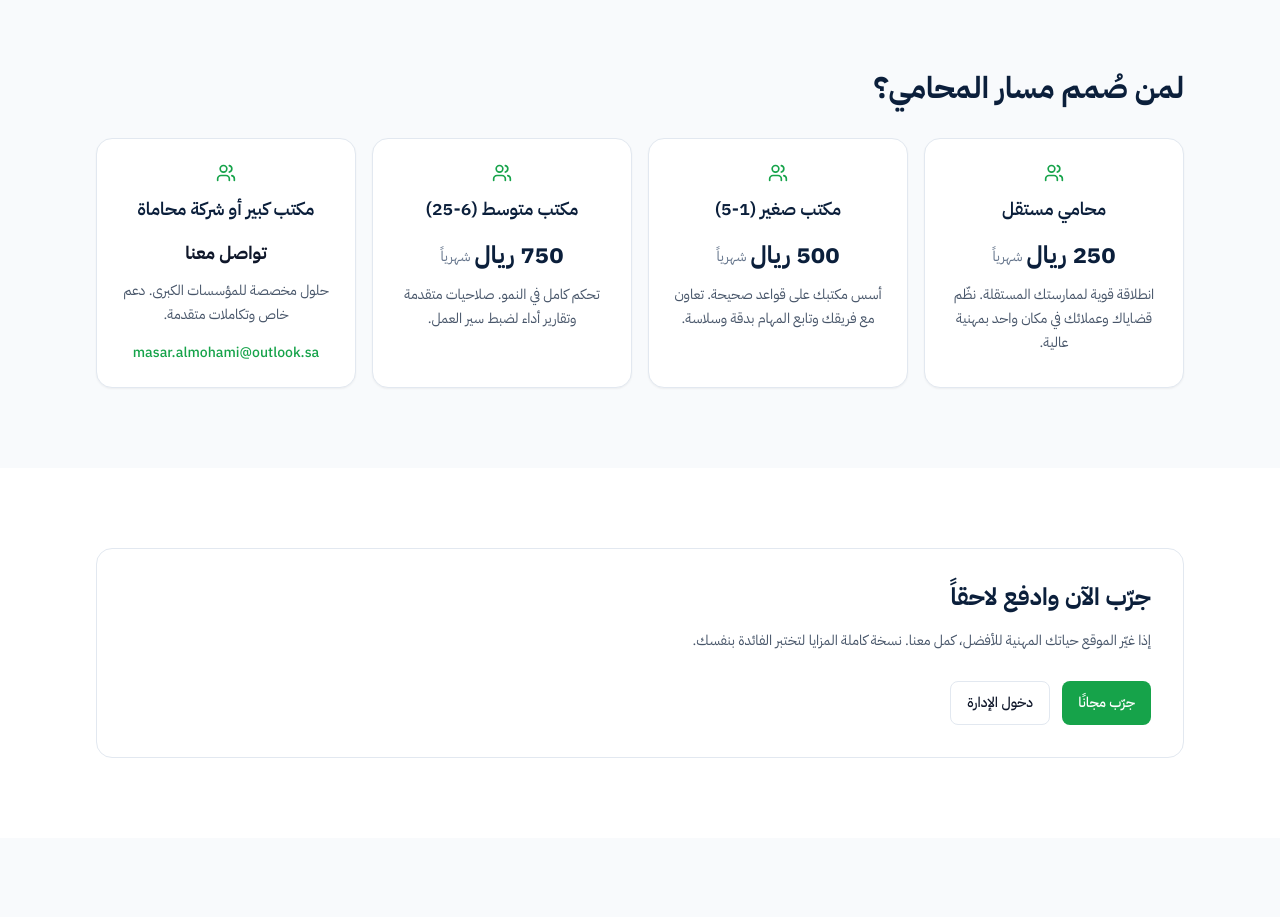
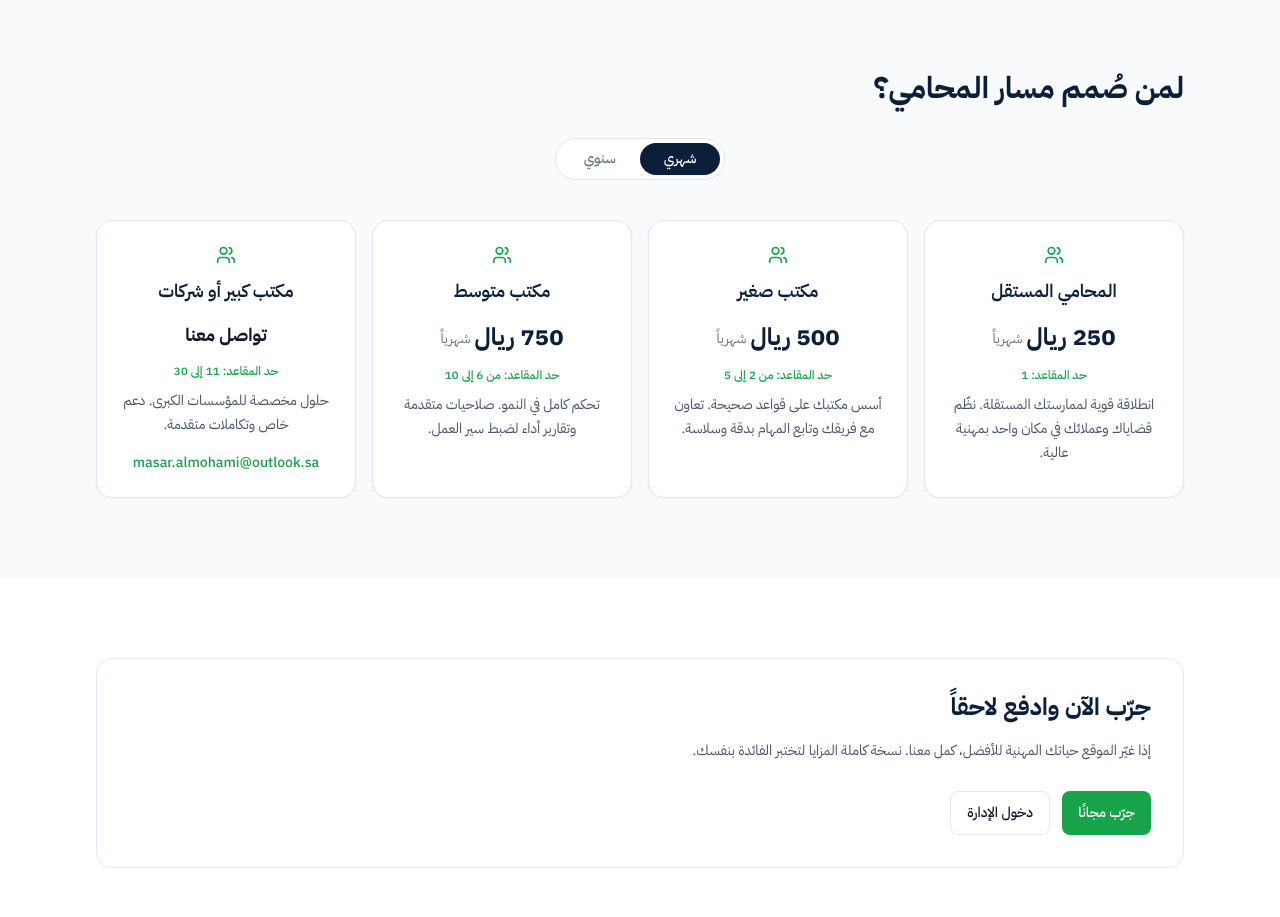
Before and after one commit to al7rbi1293-afk/Masaralmohamiv1, a Next.js app in the folder apps/web/: page / in a window 1280 px wide. Shown: the part 3900-4817 px from the top of the page. Built offline with nearby package versions, Linux system fonts and the light colour scheme; no server answers.

Commit message:
feat: update subscription pricing, team sizes, and add monthly/annual toggle UI

```diff
--- a/apps/web/app/page.tsx
+++ b/apps/web/app/page.tsx
@@ -16,7 +16,7 @@ import { StartTrialForm } from '@/components/sections/start-trial-form';
 import { buttonVariants } from '@/components/ui/button';
 import { Container } from '@/components/ui/container';
 import { Section } from '@/components/ui/section';
-import { SUBSCRIPTION_PRICING_CARDS } from '@/lib/subscription-pricing';
+import { PricingToggleCards } from '@/components/sections/pricing-toggle-cards';
 import { getPublicSiteUrl } from '@/lib/env';
 
 const siteUrl = getPublicSiteUrl();
@@ -298,56 +298,7 @@ export default function HomePage() {
       </Section>
 
       <Section title="لمن صُمم مسار المحامي؟">
-        <div className="grid gap-4 md:grid-cols-2 lg:grid-cols-4">
-          {SUBSCRIPTION_PRICING_CARDS.map((item) => {
-            const CardContent = (
-              <article
-                className={`h-full rounded-xl2 border border-brand-border bg-white p-6 text-center shadow-sm transition-all hover:shadow-md dark:border-slate-700 dark:bg-slate-900 ${item.action !== 'contact' ? 'cursor-pointer hover:border-brand-emerald/50' : ''}`}
-              >
-                <Users className="mx-auto text-brand-emerald" size={20} />
-                <h3 className="mt-3 text-lg font-semibold text-brand-navy dark:text-slate-100">{item.title}</h3>
-
-                <div className="mt-4 flex items-end justify-center gap-1">
-                  <span className={`text-2xl font-bold ${item.action === 'contact' ? 'text-lg' : 'text-brand-navy dark:text-slate-100'}`}>
-                    {item.priceLabel}
-                  </span>
-                  {item.periodLabel && <span className="mb-1 text-sm text-slate-500">{item.periodLabel}</span>}
-                </div>
-
-                <p className="mt-3 text-sm leading-6 text-slate-600 dark:text-slate-300">
-                  {item.description}
-                </p>
-
-                {item.action === 'contact' && (
-                  <span
-                    dir="ltr"
-                    className="mt-4 block w-full max-w-full break-all text-center text-sm font-medium text-brand-emerald hover:underline"
-                  >
-                    masar.almohami@outlook.sa
-                  </span>
-                )}
-              </article>
-            );
-
-            if (item.action === 'contact') {
-              return (
-                <a key={item.title} href="mailto:masar.almohami@outlook.sa" className="block h-full">
-                  {CardContent}
-                </a>
-              );
-            }
-
-            return (
-              <Link
-                key={item.title}
-                href={`/app/settings/subscription/pricing?plan=${item.code}&period=monthly`}
-                className="block h-full"
-              >
-                {CardContent}
-              </Link>
-            );
-          })}
-        </div>
+        <PricingToggleCards />
       </Section>
 
       <Section className="bg-white dark:bg-slate-950">
--- /dev/null
+++ b/apps/web/components/sections/pricing-toggle-cards.tsx
@@ -0,0 +1,107 @@
+'use client';
+
+import { useState } from 'react';
+import Link from 'next/link';
+import { Users } from 'lucide-react';
+import { SUBSCRIPTION_PRICING_CARDS } from '@/lib/subscription-pricing';
+
+export function PricingToggleCards() {
+  const [billingPeriod, setBillingPeriod] = useState<'monthly' | 'yearly'>('monthly');
+
+  return (
+    <div className="space-y-10">
+      <div className="flex flex-col items-center justify-center space-y-4">
+        <div className="flex items-center rounded-full border border-brand-border bg-white p-1 dark:border-slate-700 dark:bg-slate-900">
+          <button
+            onClick={() => setBillingPeriod('monthly')}
+            className={`rounded-full px-6 py-1.5 text-sm font-medium transition-all ${
+              billingPeriod === 'monthly'
+                ? 'bg-brand-navy text-white shadow-sm'
+                : 'text-slate-500 hover:text-slate-700 dark:text-slate-400 dark:hover:text-slate-200'
+            }`}
+          >
+            شهري
+          </button>
+          <button
+            onClick={() => setBillingPeriod('yearly')}
+            className={`rounded-full px-6 py-1.5 text-sm font-medium transition-all ${
+              billingPeriod === 'yearly'
+                ? 'bg-brand-navy text-white shadow-sm'
+                : 'text-slate-500 hover:text-slate-700 dark:text-slate-400 dark:hover:text-slate-200'
+            }`}
+          >
+            سنوي
+          </button>
+        </div>
+        {billingPeriod === 'yearly' && (
+          <p className="text-xs font-medium text-brand-emerald animate-in fade-in slide-in-from-top-1">
+            وفر أكثر مع الاشتراك السنوي!
+          </p>
+        )}
+      </div>
+
+      <div className="grid gap-4 md:grid-cols-2 lg:grid-cols-4">
+        {SUBSCRIPTION_PRICING_CARDS.map((item) => {
+          const isContactSales = item.action === 'contact';
+          const price = billingPeriod === 'monthly' ? item.priceMonthly : item.priceAnnual;
+          const label = isContactSales ? 'تواصل معنا' : `${price} ريال`;
+          const periodLabel = isContactSales ? '' : billingPeriod === 'monthly' ? 'شهرياً' : 'سنوياً';
+
+          const CardContent = (
+            <article
+              className={`h-full rounded-xl2 border border-brand-border bg-white p-6 text-center shadow-sm transition-all hover:shadow-md dark:border-slate-700 dark:bg-slate-900 ${
+                !isContactSales ? 'cursor-pointer hover:border-brand-emerald/50' : ''
+              }`}
+            >
+              <Users className="mx-auto text-brand-emerald" size={20} />
+              <h3 className="mt-3 text-lg font-semibold text-brand-navy dark:text-slate-100">{item.title}</h3>
+
+              <div className="mt-4 flex items-end justify-center gap-1">
+                <span
+                  className={`text-2xl font-bold ${
+                    isContactSales ? 'text-lg' : 'text-brand-navy dark:text-slate-100'
+                  }`}
+                >
+                  {label}
+                </span>
+                {periodLabel && <span className="mb-1 text-sm text-slate-500">{periodLabel}</span>}
+              </div>
+
+              <p className="mt-3 text-xs leading-5 text-brand-emerald font-medium">{item.seatsLabel}</p>
+              <p className="mt-2 text-sm leading-6 text-slate-600 dark:text-slate-300">
+                {item.description}
+              </p>
+
+              {isContactSales && (
+                <span
+                  dir="ltr"
+                  className="mt-4 block w-full max-w-full break-all text-center text-sm font-medium text-brand-emerald hover:underline"
+                >
+                  masar.almohami@outlook.sa
+                </span>
+              )}
+            </article>
+          );
+
+          if (isContactSales) {
+            return (
+              <a key={item.title} href="mailto:masar.almohami@outlook.sa" className="block h-full">
+                {CardContent}
+              </a>
+            );
+          }
+
+          return (
+            <Link
+              key={item.title}
+              href={`/app/settings/subscription/pricing?plan=${item.code}&period=${billingPeriod}`}
+              className="block h-full"
+            >
+              {CardContent}
+            </Link>
+          );
+        })}
+      </div>
+    </div>
+  );
+}
--- a/apps/web/components/subscription/bank-transfer-form.tsx
+++ b/apps/web/components/subscription/bank-transfer-form.tsx
@@ -31,8 +31,8 @@ export function BankTransferForm({
     // But here we rely on the passed 'price' being correct per unit.
     // Actually, let's just use the strict amount passed.
 
-    const finalAmount = period === 'yearly' ? price * 10 : price;
-    const label = period === 'yearly' ? 'سنوي (خصم شهرين)' : 'شهري';
+    const finalAmount = price;
+    const label = period === 'yearly' ? 'سنوي' : 'شهري';
 
     return (
         <div className="space-y-4">
--- a/apps/web/components/subscription/pricing-client.tsx
+++ b/apps/web/components/subscription/pricing-client.tsx
@@ -1,5 +1,6 @@
 'use client';
 
+import { useState } from 'react';
 import { Users } from 'lucide-react';
 import {
   Dialog,
@@ -18,13 +19,47 @@ type PricingClientProps = {
 };
 
 export function PricingClient({ isCardPaymentEnabled }: PricingClientProps) {
+  const [billingPeriod, setBillingPeriod] = useState<'monthly' | 'yearly'>('monthly');
   const supportEmail = 'masar.almohami@outlook.sa';
 
   return (
+    <div className="space-y-10">
+      <div className="flex flex-col items-center justify-center space-y-4">
+        <div className="flex items-center rounded-full border border-brand-border bg-white p-1 dark:border-slate-700 dark:bg-slate-900">
+          <button
+            onClick={() => setBillingPeriod('monthly')}
+            className={`rounded-full px-6 py-1.5 text-sm font-medium transition-all ${
+              billingPeriod === 'monthly'
+                ? 'bg-brand-navy text-white shadow-sm'
+                : 'text-slate-500 hover:text-slate-700 dark:text-slate-400 dark:hover:text-slate-200'
+            }`}
+          >
+            شهري
+          </button>
+          <button
+            onClick={() => setBillingPeriod('yearly')}
+            className={`rounded-full px-6 py-1.5 text-sm font-medium transition-all ${
+              billingPeriod === 'yearly'
+                ? 'bg-brand-navy text-white shadow-sm'
+                : 'text-slate-500 hover:text-slate-700 dark:text-slate-400 dark:hover:text-slate-200'
+            }`}
+          >
+            سنوي
+          </button>
+        </div>
+        {billingPeriod === 'yearly' && (
+          <p className="text-xs font-medium text-brand-emerald animate-in fade-in slide-in-from-top-1">
+            وفر أكثر مع الاشتراك السنوي!
+          </p>
+        )}
+      </div>
+
       <div className="grid gap-4 md:grid-cols-2 lg:grid-cols-4">
         {SUBSCRIPTION_PRICING_CARDS.map((plan) => {
           const isContactSales = plan.action === 'contact';
-        const basePrice = plan.priceMonthly ?? 0;
+          const price = billingPeriod === 'monthly' ? plan.priceMonthly : plan.priceAnnual;
+          const label = isContactSales ? 'تواصل معنا' : `${price} ريال`;
+          const periodLabel = isContactSales ? '' : billingPeriod === 'monthly' ? 'شهرياً' : 'سنوياً';
 
           const cardBody = (
             <article
@@ -39,17 +74,18 @@ export function PricingClient({ isCardPaymentEnabled }: PricingClientProps) {
                 <span
                   className={`text-2xl font-bold ${isContactSales ? 'text-lg' : 'text-brand-navy dark:text-slate-100'}`}
                 >
-                {plan.priceLabel}
+                  {label}
                 </span>
-              {plan.periodLabel ? <span className="mb-1 text-sm text-slate-500">{plan.periodLabel}</span> : null}
+                {periodLabel ? <span className="mb-1 text-sm text-slate-500">{periodLabel}</span> : null}
               </div>
 
-            <p className="mt-3 text-sm leading-6 text-slate-600 dark:text-slate-300">{plan.description}</p>
+              <p className="mt-3 text-xs leading-5 text-brand-emerald font-medium">{plan.seatsLabel}</p>
+              <p className="mt-2 text-sm leading-6 text-slate-600 dark:text-slate-300">{plan.description}</p>
 
               {isContactSales ? (
                 <span
                   dir="ltr"
-                className="mt-4 block w-full max-w-full break-all text-center text-sm font-medium text-brand-emerald hover:underline"
+                  className="mt-4 block w-full max-full break-all text-center text-sm font-medium text-brand-emerald hover:underline"
                 >
                   {supportEmail}
                 </span>
@@ -97,7 +133,7 @@ export function PricingClient({ isCardPaymentEnabled }: PricingClientProps) {
                         التفعيل النهائي يتم بعد تأكيد Webhook من بوابة Tap.
                       </p>
                       <div className="mt-3">
-                      <TapCheckoutButton planCode={plan.code} period="monthly" />
+                        <TapCheckoutButton planCode={plan.code} period={billingPeriod} />
                       </div>
                     </div>
                     <div className="relative">
@@ -109,13 +145,14 @@ export function PricingClient({ isCardPaymentEnabled }: PricingClientProps) {
                 <BankTransferForm
                   planCode={plan.code}
                   planName={plan.title}
-                price={basePrice}
-                period="monthly"
+                  price={price ?? 0}
+                  period={billingPeriod}
                 />
               </DialogContent>
             </Dialog>
           );
         })}
       </div>
+    </div>
   );
 }
--- a/apps/web/lib/email-templates.ts
+++ b/apps/web/lib/email-templates.ts
@@ -135,9 +135,9 @@ export const WELCOME_EMAIL_HTML = (name: string, verificationLink: string) => `
                 <h2>كيف يعمل الاشتراك والتجديد؟</h2>
                 <p>نقدم خطط مرنة تناسب حجم مكتبك:</p>
                 <ul>
-                    <li><strong>محامي مستقل:</strong> 250 ريال/شهرياً.</li>
+                    <li><strong>المحامي المستقل:</strong> 250 ريال/شهرياً.</li>
                     <li><strong>مكتب صغير (1-5 مستخدمين):</strong> 500 ريال/شهرياً.</li>
-                    <li><strong>مكتب متوسط (6-25 مستخدم):</strong> 750 ريال/شهرياً.</li>
+                    <li><strong>مكتب متوسط (6-10 مستخدمين):</strong> 750 ريال/شهرياً.</li>
                 </ul>
                 <p>يمكنك الاشتراك <strong>سنوياً</strong> للحصول على خصم خاص (شهرين مجاناً).</p>
             </div>
--- a/apps/web/lib/partners/plan.ts
+++ b/apps/web/lib/partners/plan.ts
@@ -25,8 +25,8 @@ const PLAN_ALIAS_MAP: Record<string, string> = {
 const PLAN_SEATS: Record<string, number | null> = {
   SOLO: 1,
   SMALL_OFFICE: 5,
-  MEDIUM_OFFICE: 25,
-  ENTERPRISE: null,
+  MEDIUM_OFFICE: 10,
+  ENTERPRISE: 30,
 };
 
 export function resolveBillingPlan(params: {
@@ -41,8 +41,7 @@ export function resolveBillingPlan(params: {
     throw new Error('هذه الخطة غير متاحة للدفع الإلكتروني حالياً.');
   }
 
-  const monthlyAmount = card.priceMonthly;
-  const amount = params.period === 'yearly' ? monthlyAmount * 10 : monthlyAmount;
+  const amount = params.period === 'yearly' ? card.priceAnnual ?? 0 : card.priceMonthly;
 
   return {
     requestedCode,
--- a/apps/web/lib/subscription-invoice-email.ts
+++ b/apps/web/lib/subscription-invoice-email.ts
@@ -338,7 +338,8 @@ function estimateAmountFromPricing(params: {
 
   if (params.durationMonths >= 12 && params.durationMonths % 12 === 0) {
     const years = params.durationMonths / 12;
-    return round2(card.priceMonthly * 10 * years);
+    const yearlyPrice = card.priceAnnual ?? card.priceMonthly * 10;
+    return round2(yearlyPrice * years);
   }
 
   return round2(card.priceMonthly * params.durationMonths);
--- a/apps/web/lib/subscription-pricing.ts
+++ b/apps/web/lib/subscription-pricing.ts
@@ -2,6 +2,7 @@ export type PricingPlanCard = {
   code: string;
   title: string;
   priceMonthly: number | null;
+  priceAnnual: number | null;
   priceLabel: string;
   periodLabel: string;
   description: string;
@@ -12,8 +13,9 @@ export type PricingPlanCard = {
 export const SUBSCRIPTION_PRICING_CARDS: PricingPlanCard[] = [
   {
     code: 'SOLO',
-    title: 'محامي مستقل',
+    title: 'المحامي المستقل',
     priceMonthly: 250,
+    priceAnnual: 3000,
     priceLabel: '250 ريال',
     periodLabel: 'شهرياً',
     description: 'انطلاقة قوية لممارستك المستقلة. نظّم قضاياك وعملائك في مكان واحد بمهنية عالية.',
@@ -22,32 +24,35 @@ export const SUBSCRIPTION_PRICING_CARDS: PricingPlanCard[] = [
   },
   {
     code: 'SMALL_OFFICE',
-    title: 'مكتب صغير (1-5)',
+    title: 'مكتب صغير',
     priceMonthly: 500,
+    priceAnnual: 6000,
     priceLabel: '500 ريال',
     periodLabel: 'شهرياً',
     description: 'أسس مكتبك على قواعد صحيحة. تعاون مع فريقك وتابع المهام بدقة وسلاسة.',
-    seatsLabel: 'حد المقاعد: 5',
+    seatsLabel: 'حد المقاعد: من 2 إلى 5',
     action: 'subscribe',
   },
   {
     code: 'MEDIUM_OFFICE',
-    title: 'مكتب متوسط (6-25)',
+    title: 'مكتب متوسط',
     priceMonthly: 750,
+    priceAnnual: 9000,
     priceLabel: '750 ريال',
     periodLabel: 'شهرياً',
     description: 'تحكم كامل في النمو. صلاحيات متقدمة وتقارير أداء لضبط سير العمل.',
-    seatsLabel: 'حد المقاعد: 25',
+    seatsLabel: 'حد المقاعد: من 6 إلى 10',
     action: 'subscribe',
   },
   {
     code: 'ENTERPRISE',
-    title: 'مكتب كبير أو شركة محاماة',
+    title: 'مكتب كبير أو شركات',
     priceMonthly: null,
+    priceAnnual: null,
     priceLabel: 'تواصل معنا',
     periodLabel: '',
     description: 'حلول مخصصة للمؤسسات الكبرى. دعم خاص وتكاملات متقدمة.',
-    seatsLabel: 'حد المقاعد: حسب الاتفاق',
+    seatsLabel: 'حد المقاعد: 11 إلى 30',
     action: 'contact',
   },
 ];
```
Also changed, not shown: 1 other file (tests, documents, lock files or other folders). Lines whose indentation alone changed are shown as unchanged.
